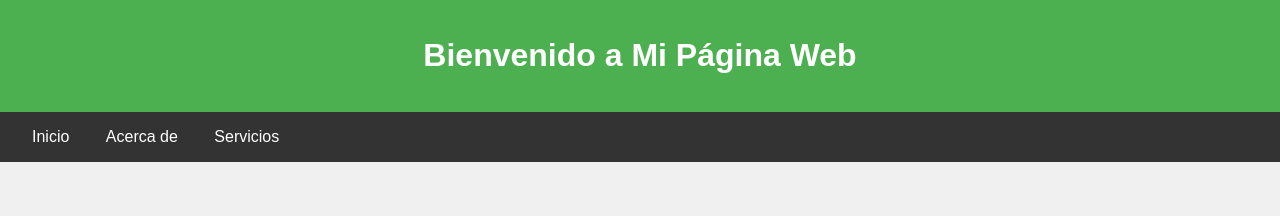
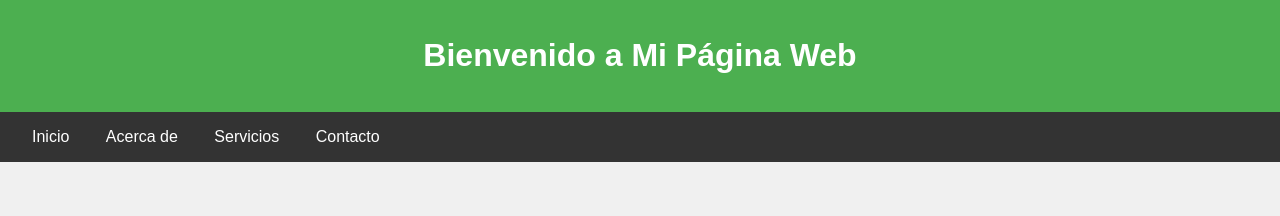
Before and after one commit to ATLASSdeveloper/CIDIalternativo, a website: page index.html in a window 1280 px wide. Shown: the top 216 px of the page. Drawn offline with Linux system fonts and the light colour scheme.

Commit message:
Arreglado
Arreglado

```diff
--- a/index.html
+++ b/index.html
@@ -53,6 +53,7 @@
         <a href="#">Inicio</a>
         <a href="#">Acerca de</a>
         <a href="#">Servicios</a>
+        <a href="#">Contacto</a>
     </nav>
     <main>
         <h2>Contenido Principal</h2>
```
